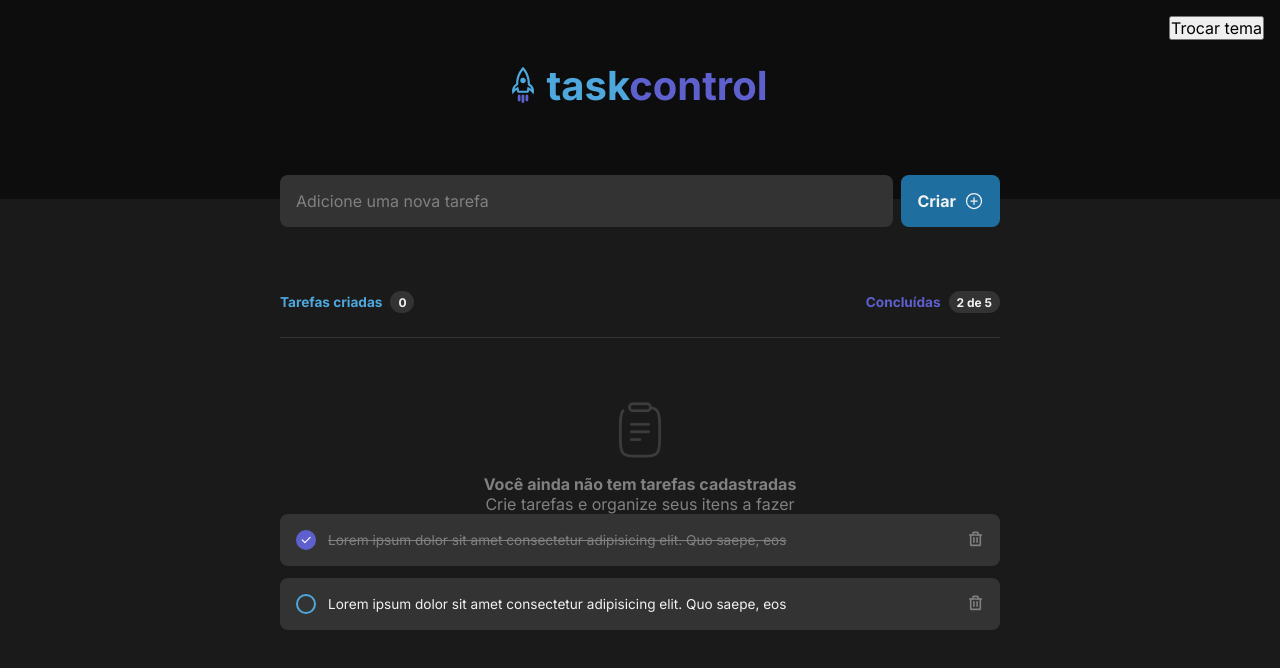
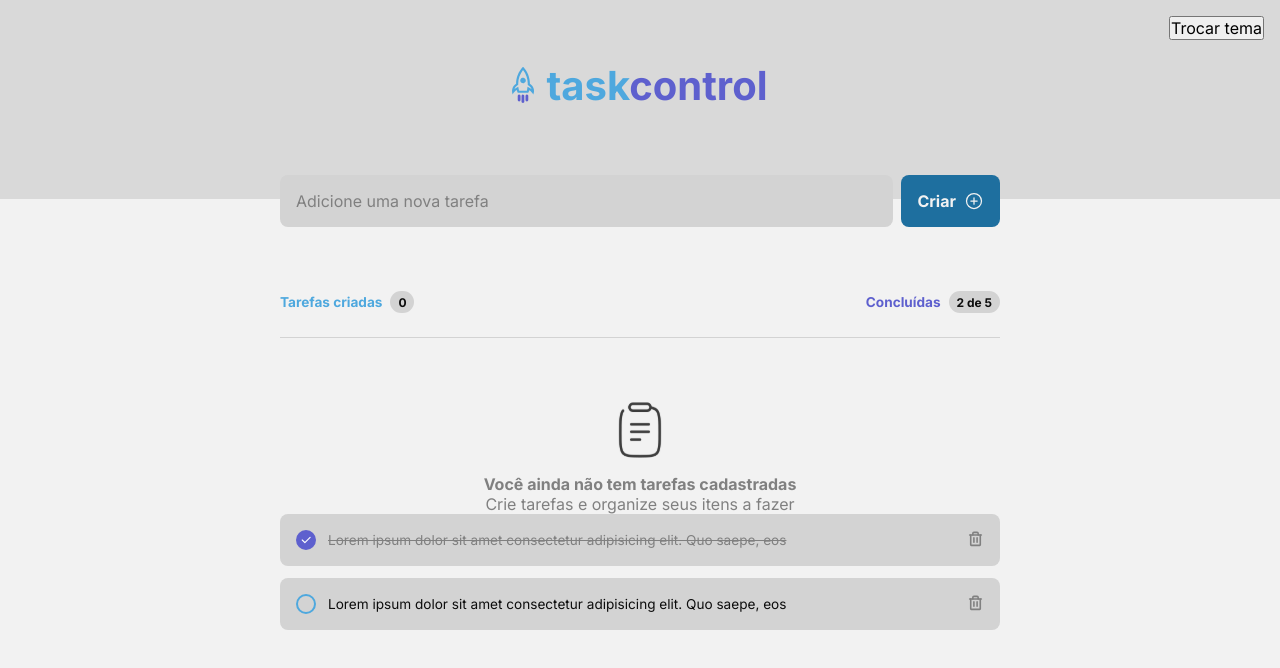
Before and after one commit to thiagolbf/task_control, a React (Vite) app: page / in a window 1280 px wide. Shown: the top 668 px of the page. Built offline with nearby package versions, Linux system fonts and the light colour scheme.

Commit message:
feat:  persist theme in localstorage

```diff
--- a/src/App.tsx
+++ b/src/App.tsx
@@ -11,21 +11,28 @@ import { AddNewTask } from "./components/NewTask";
 import { TaskContent } from "./components/TaskContainer";
 
 function App() {
-  const [change, setChange] = useState(true);
+  const storedTheme = localStorage.getItem("@THEME");
+  const initialTheme = typeof storedTheme === "string" ? storedTheme : "light";
+  const [change, setChange] = useState<string>(initialTheme);
 
   const changeTheme = () => {
-    setChange(!change);
+    if (change === "dark") {
+      setChange("light");
+      localStorage.setItem("@THEME", "light");
+    } else {
+      setChange("dark");
+      localStorage.setItem("@THEME", "dark");
+    }
   };
 
   return (
     <>
-      <ThemeProvider theme={change ? darkTheme : lightTheme}>
+      <ThemeProvider theme={change === "dark" ? darkTheme : lightTheme}>
         <Header changeTheme={changeTheme} />
         <AddNewTask />
         <TaskContent />
         <GlobalStyle />
       </ThemeProvider>
-
     </>
   );
 }
```
